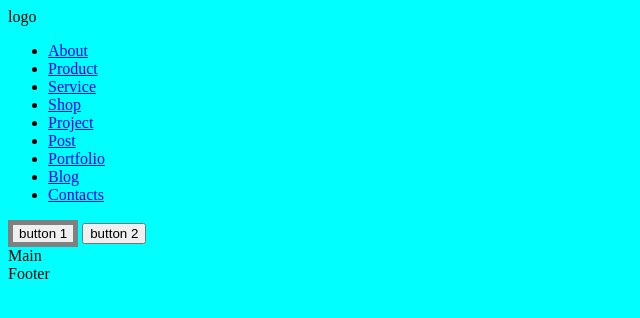
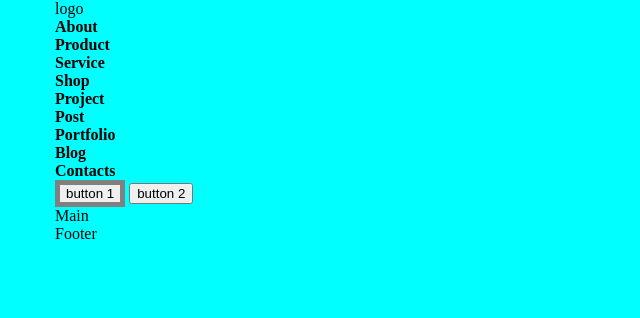
Before and after one commit to Taromtiger/Iteck, a website built with Vite: page index.html in a window 1280 px wide. Shown: the whole page, without its empty margins (0-640 px from the left). Built offline with nearby package versions, Linux system fonts and the light colour scheme.

Commit message:
added styles

```diff
--- a/index.html
+++ b/index.html
@@ -8,19 +8,30 @@
   </head>
   <body>
     <header>
+      <div class="container">
         <div>logo</div>
 
         <nav>
           <ul>
-          <li><a href="./pages/about/index.html">About</a></li>
-          <li><a href="./pages/product/index.html">Product</a></li>
-          <li><a href="./pages/service/index.html">Service</a></li>
-          <li><a href="./pages/shop/index.html">Shop</a></li>
-          <li><a href="./pages/project/index.html">Project</a></li>
-          <li><a href="./pages/post/index.html">Post</a></li>
-          <li><a href="./pages/portfolio/index.html">Portfolio</a></li>
-          <li><a href="./pages/blog/index.html">Blog</a></li>
-          <li><a href="./pages/contacts/index.html">Contacts</a></li>
+            <li><a class="link" href="./pages/about/index.html">About</a></li>
+            <li>
+              <a class="link" href="./pages/product/index.html">Product</a>
+            </li>
+            <li>
+              <a class="link" href="./pages/service/index.html">Service</a>
+            </li>
+            <li><a class="link" href="./pages/shop/index.html">Shop</a></li>
+            <li>
+              <a class="link" href="./pages/project/index.html">Project</a>
+            </li>
+            <li><a class="link" href="./pages/post/index.html">Post</a></li>
+            <li>
+              <a class="link" href="./pages/portfolio/index.html">Portfolio</a>
+            </li>
+            <li><a class="link" href="./pages/blog/index.html">Blog</a></li>
+            <li>
+              <a class="link" href="./pages/contacts/index.html">Contacts</a>
+            </li>
           </ul>
         </nav>
 
@@ -28,10 +39,13 @@
           <button class="button">button 1</button>
           <button>button 2</button>
         </div>
+      </div>
     </header>
 
-    <main>Main</main>
+    <main>
+      <div class="container">Main</div>
+    </main>
 
-    <footer>Footer</footer>
+    <footer><div class="container">Footer</div></footer>
   </body>
 </html>
--- a/pages/about/index.scss
+++ b/pages/about/index.scss
@@ -1,2 +1 @@
 @use '../../style.scss';
-@use '../../styles/global';
--- a/pages/blog/index.scss
+++ b/pages/blog/index.scss
@@ -1,2 +1 @@
 @use '../../style.scss';
-@use '../../styles/global';
--- a/pages/contacts/index.scss
+++ b/pages/contacts/index.scss
@@ -1,2 +1 @@
 @use '../../style.scss';
-@use '../../styles/global';
--- a/pages/portfolio/index.scss
+++ b/pages/portfolio/index.scss
@@ -1,2 +1 @@
 @use '../../style.scss';
-@use '../../styles/global';
--- a/pages/post/index.scss
+++ b/pages/post/index.scss
@@ -1,2 +1 @@
 @use '../../style.scss';
-@use '../../styles/global';
--- a/pages/product/index.scss
+++ b/pages/product/index.scss
@@ -1,2 +1 @@
 @use '../../style.scss';
-@use '../../styles/global';
--- a/pages/project/index.scss
+++ b/pages/project/index.scss
@@ -1,2 +1 @@
 @use '../../style.scss';
-@use '../../styles/global';
--- a/pages/service/index.scss
+++ b/pages/service/index.scss
@@ -1,2 +1 @@
 @use '../../style.scss';
-@use '../../styles/global';
--- a/pages/shop/index.scss
+++ b/pages/shop/index.scss
@@ -1,2 +1 @@
 @use '../../style.scss';
-@use '../../styles/global';
--- a/style.scss
+++ b/style.scss
@@ -1,5 +1,34 @@
-@use './styles/buttons.scss';
+@use './styles/global';
 
 html {
   background-color: aqua;
+  color: var(--black-color);
+  box-sizing: border-box;
 }
+
+*,
+*::before,
+*::after {
+  box-sizing: inherit;
+}
+
+body,
+ul,
+p,
+h1,
+h2,
+h3,
+h4,
+h5,
+h6 {
+  margin: 0;
+  padding: 0;
+}
+
+a {
+  text-decoration: none;
+}
+
+li {
+  list-style: none;
+}
--- /dev/null
+++ b/styles/colors.scss
@@ -0,0 +1,4 @@
+:root {
+  --black-color: #000;
+  --violett-color: #5842bc;
+}
--- a/styles/global.scss
+++ b/styles/global.scss
@@ -1,2 +1,4 @@
 @use 'buttons';
 @use 'links';
+@use 'colors';
+@use 'layout';
--- /dev/null
+++ b/styles/layout.scss
@@ -0,0 +1,29 @@
+@use 'variables' as v;
+
+header,
+main,
+footer {
+  display: flex;
+  flex-direction: column;
+  align-items: center;
+}
+
+.container {
+  width: 100%;
+
+  @media (min-width: v.$mobile) {
+    width: 540px;
+  }
+
+  @media (min-width: v.$tablet) {
+    width: 720px;
+  }
+
+  @media (min-width: v.$desktop) {
+    width: 1170px;
+  }
+
+  @media (min-width: v.$large) {
+    width: 1320px;
+  }
+}
--- a/styles/links.scss
+++ b/styles/links.scss
@@ -0,0 +1,15 @@
+.link {
+  color: var(--black-color);
+  transition: var(--transition);
+  font-weight: 700;
+
+  &:hover {
+    color: var(--violett-color);
+  }
+  &:active {
+    color: var(--violett-color);
+  }
+  &:focus {
+    color: var(--violett-color);
+  }
+}
--- /dev/null
+++ b/styles/variables.scss
@@ -0,0 +1,9 @@
+// breakpoints
+$mobile: 576px;
+$tablet: 768px;
+$desktop: 1200px;
+$large: 1400px;
+
+:root {
+  --transition: 0.3s;
+}
```
Lines whose indentation alone changed are shown as unchanged.
